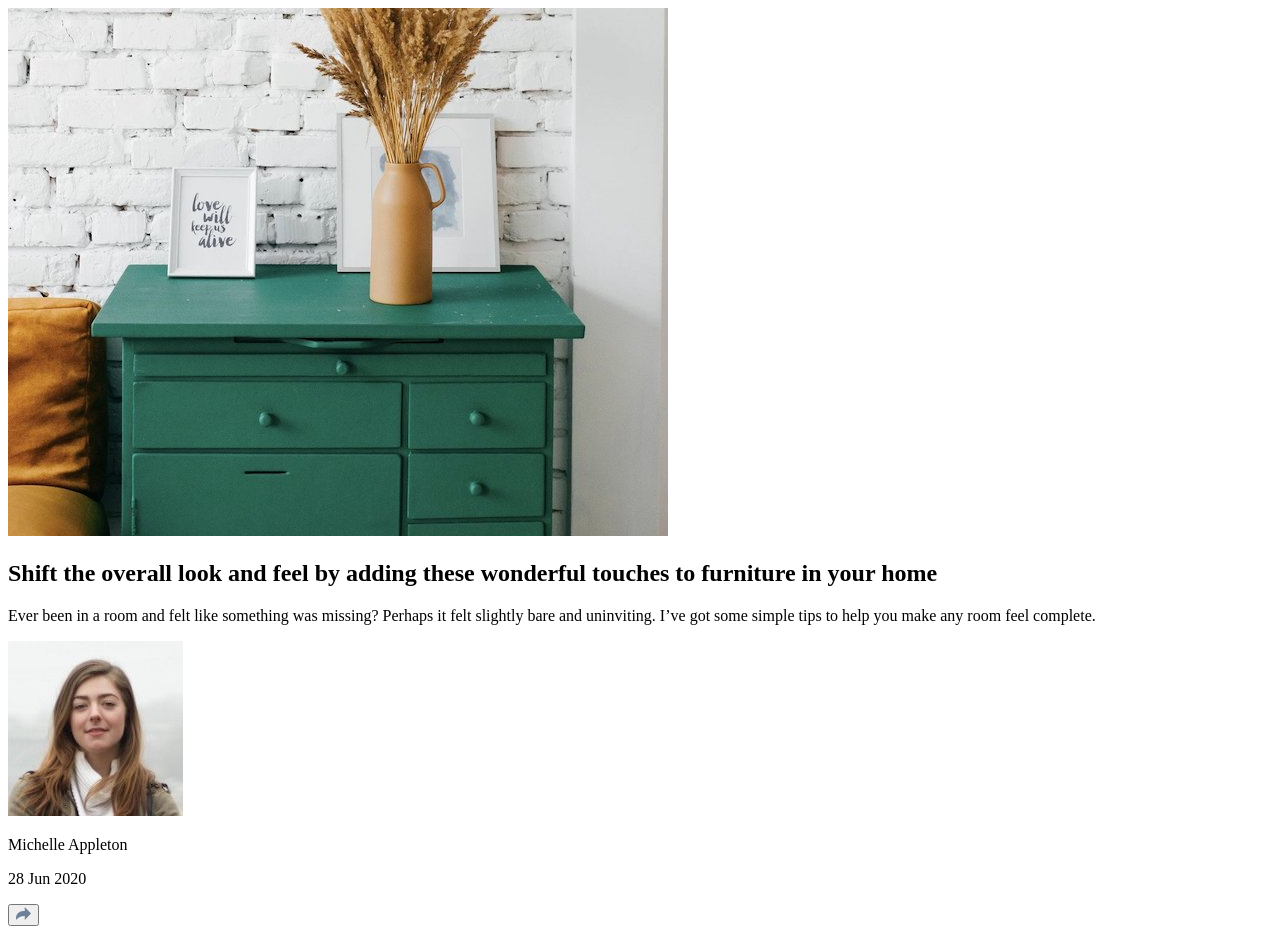
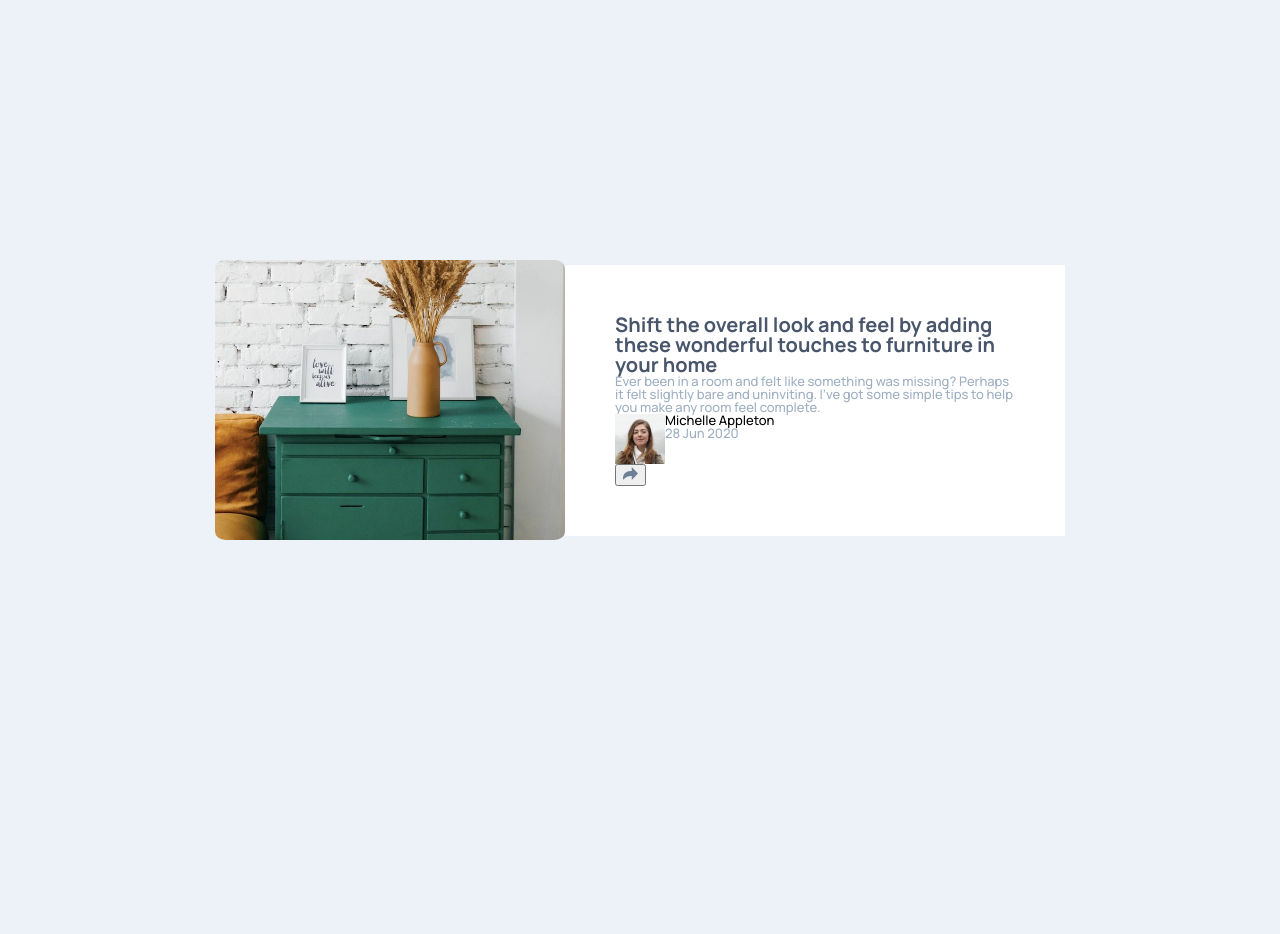
Before and after one commit to thaliamariana/article-preview-component-master, a plain HTML site: page index.html in a window 1280 px wide. After the commit the page ends 800 px from the top, so only its background shows below. Drawn offline with Linux system fonts and the light colour scheme.

Commit message:
adiciona estilização

```diff
--- a/css/index.css
+++ b/css/index.css
@@ -0,0 +1,54 @@
+body {
+    background-color: hsl(210, 46%, 95%);
+}
+
+.container {
+    width: 100vw;
+    height: 100vh;
+    display: flex;
+    flex-direction: row;
+    justify-content: center;
+    align-items: center;
+}
+
+.drawers-image {
+    width: 350px;
+    border-radius: 3%;
+}
+
+.content {
+    background-color: #fff;
+    font-family: 'Manrope', 'sans-serif';
+    padding: 50px;
+    width: 400px;
+}
+
+.title {
+    color: hsl(217, 19%, 35%);
+    font-weight: bold;
+    font-size: 20px;
+}
+
+.main-text {
+    color: hsl(212, 23%, 69%);
+    font-size: 13px;
+}
+
+.author-box {
+    display: flex;
+}
+
+#avatar {
+    width: 50px;
+}
+
+#name {
+    font-size: 13px;
+}
+
+#date {
+    color: hsl(212, 23%, 69%);
+    font-size: 13px;
+}
+
+.share {}
--- a/index.html
+++ b/index.html
@@ -4,6 +4,9 @@
   <meta charset="UTF-8">
   <meta name="viewport" content="width=device-width, initial-scale=1.0">
   <link rel="icon" type="image/png" sizes="32x32" href="./images/favicon-32x32.png">
+  <link rel="stylesheet" href="css/reset.css">
+  <link rel="stylesheet" href="css/index.css">
+  <link href="https://fonts.googleapis.com/css2?family=Manrope:wght@500;700&display=swap" rel="stylesheet">
 
   <title>Frontend Mentor | Article preview component</title>
 </head>
@@ -22,8 +25,11 @@
 
       <section class="author-box">
         <img id="avatar" src="images/avatar-michelle.jpg" alt="avatar">
-        <p id="name">Michelle Appleton</p>
-        <p id="date">28 Jun 2020</p>
+
+       <div>
+         <p id="name">Michelle Appleton</p>
+         <p id="date">28 Jun 2020</p>
+       </div>
       </section>
 
       <button class="share"><img src="images/icon-share.svg" alt="share-button"></button>
```
